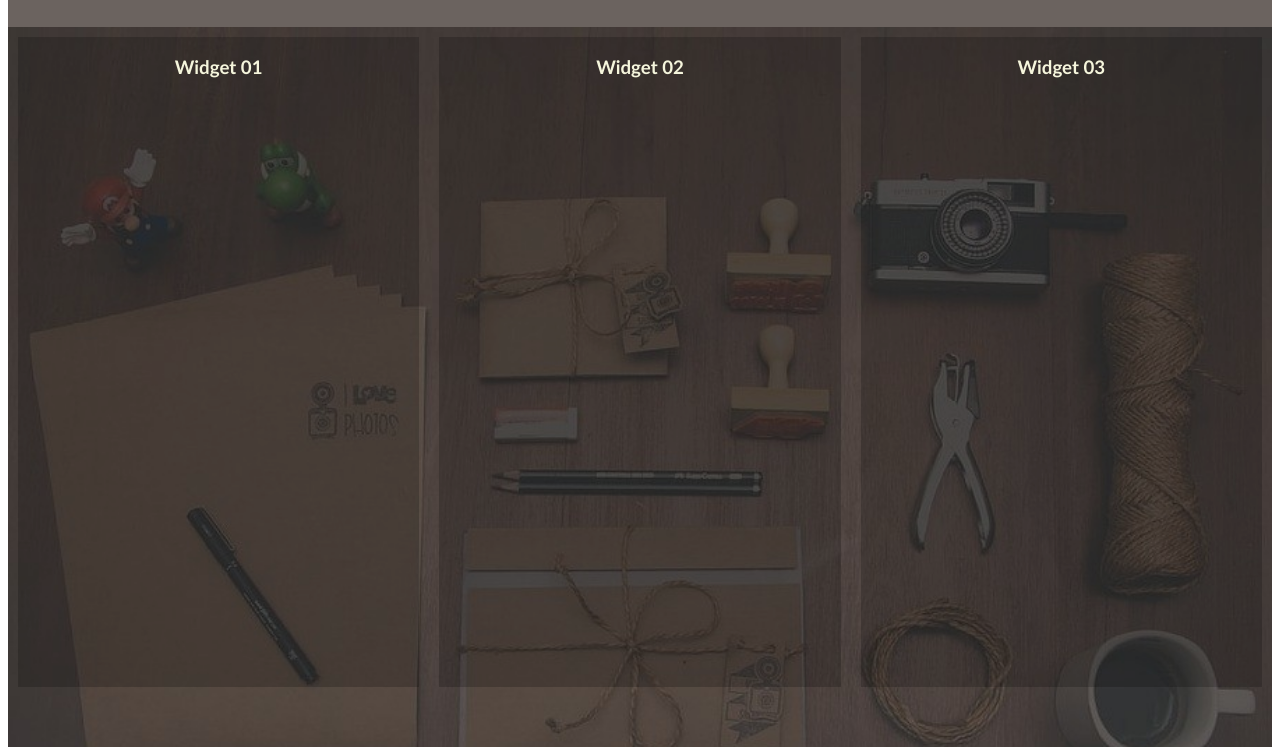
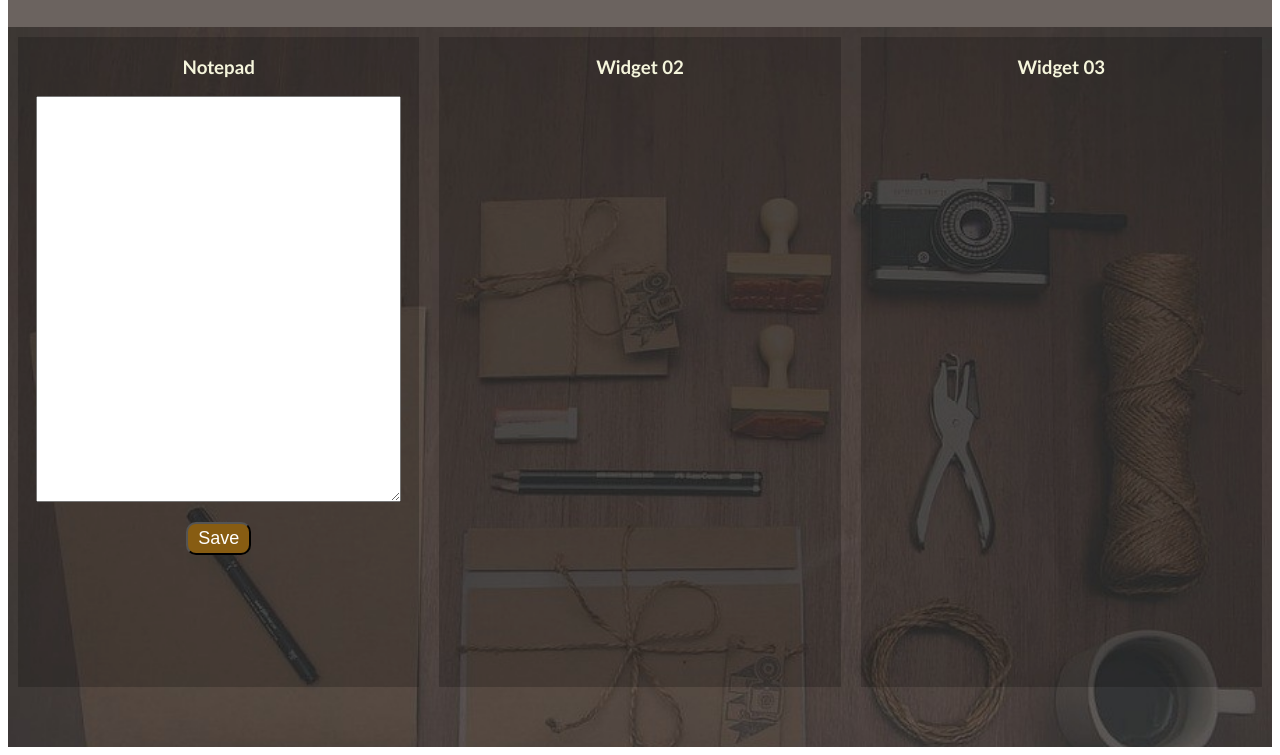
Before and after one commit to sarad629/my_desktop, a plain HTML site: page index.html in a window 1280 px wide. Shown: the part 81-836 px from the top of the page. Drawn offline with nearby package versions, Linux system fonts and the light colour scheme.

Commit message:
Created a working Notepad

```diff
--- a/index.html
+++ b/index.html
@@ -5,6 +5,7 @@
     <meta name="viewport" content="width=device-width, initial-scale=1.0">
     <title>My Online Desktop</title>
     <link rel="stylesheet" href="style.css">
+    <script src="https://ajax.googleapis.com/ajax/libs/jquery/3.5.1/jquery.min.js"></script>
     <script src="scripts.js"></script>
 </head>
 <body onload="startTime()">
@@ -16,7 +17,11 @@
         </div>
         <div class="main">
             <div class="widget">
-                <h3>Widget 01</h3>
+                <h3>Notepad</h3>
+                <div class="notepad">
+                    <textarea onload="loadNotes" id="note-area" name="message" rows="20" cols="40"></textarea>
+                </div>
+                <p><button id="saveNoteBtn">Save</button></p>
             </div>
             <div class="widget">
                 <h3>Widget 02</h3>
@@ -30,6 +35,20 @@
 
 <script>
 
+    /* --- FUNCTIONS --- */
+
+
+
+    /* --- MAIN CODE --- */
+
+    try {
+        var loadNotes = localStorage.getItem("notes");
+    }
+    catch(err) {
+            var loadNotes = "Enter your notes here and click 'Save'";
+    }
+
+    $("#note-area").val(loadNotes);
 
     sp="/"
     today = new Date();
@@ -40,7 +59,14 @@
     if(dd<10) dd='0'+dd;
     if(mm<10) mm='0'+mm;
 
-    document.getElementById('date').innerHTML = mm+sp+dd+sp+yyyy;
+    $("#date").html(mm+sp+dd+sp+yyyy);
+
+    $("#saveNoteBtn").click(function(){
+        var currentNotes = $("#note-area").val();
+        localStorage.setItem("notes", currentNotes);
+    });
 
 </script>
 </html>
+
+<!--   console.log("notes: ", currentNotes);  -->
--- a/scripts.js
+++ b/scripts.js
@@ -1,3 +1,5 @@
+/* --- FUNCTION FOR THE CLOCK --- */
+
 function startTime() {
     const today = new Date();
     let h = today.getHours();
@@ -13,8 +15,3 @@ function checkTime(i) {
     if (i < 10) {i = "0" + i};  // add zero in front of numbers < 10
     return i;
 }
-
-if (document.readyState === 'complete') {
-
-
-}
--- a/style.css
+++ b/style.css
@@ -1,6 +1,18 @@
 body{
     font-family: 'Trebuchet MS', 'Lucida Sans Unicode', 'Lucida Grande', 'Lucida Sans', Arial, sans-serif;
     color: beige;
+}
+
+button{
+    color: white;
+    background-color: #875c12;
+    font-size: 18px;
+    padding: 4px 10px 4px 10px;
+    border-radius: 10px;
+}
+
+button:hover{
+    border: 2px beige solid;
 }
 
 .top{
@@ -26,11 +38,12 @@ body{
     padding-top: 0px;
     width: 32%;
     min-width: 300px;
-
+    text-align: center;
 }
 
-.widget>h3{
-    text-align: center;
+.notepad{
+    max-width: 30vw;
+    font-size: 20px;
 }
 
 #date{
@@ -50,3 +63,11 @@ body{
     border: 2px solid beige;
     padding: 5px;
 }
+
+#note-area{
+    font-size: 18px;
+    max-width: 28vw;
+    min-width: 15vw;
+    max-height: 58vh;
+    min-height: 25vh;
+}
```
Also changed, not shown: 1 other file.
